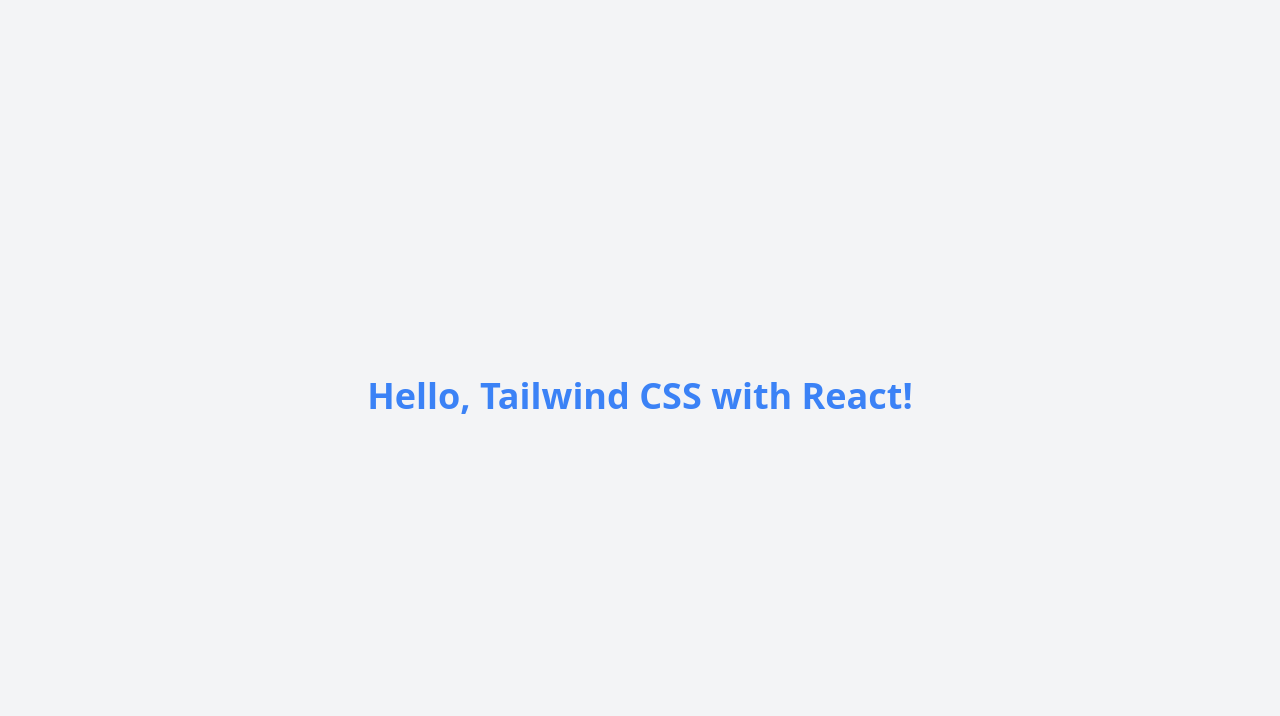
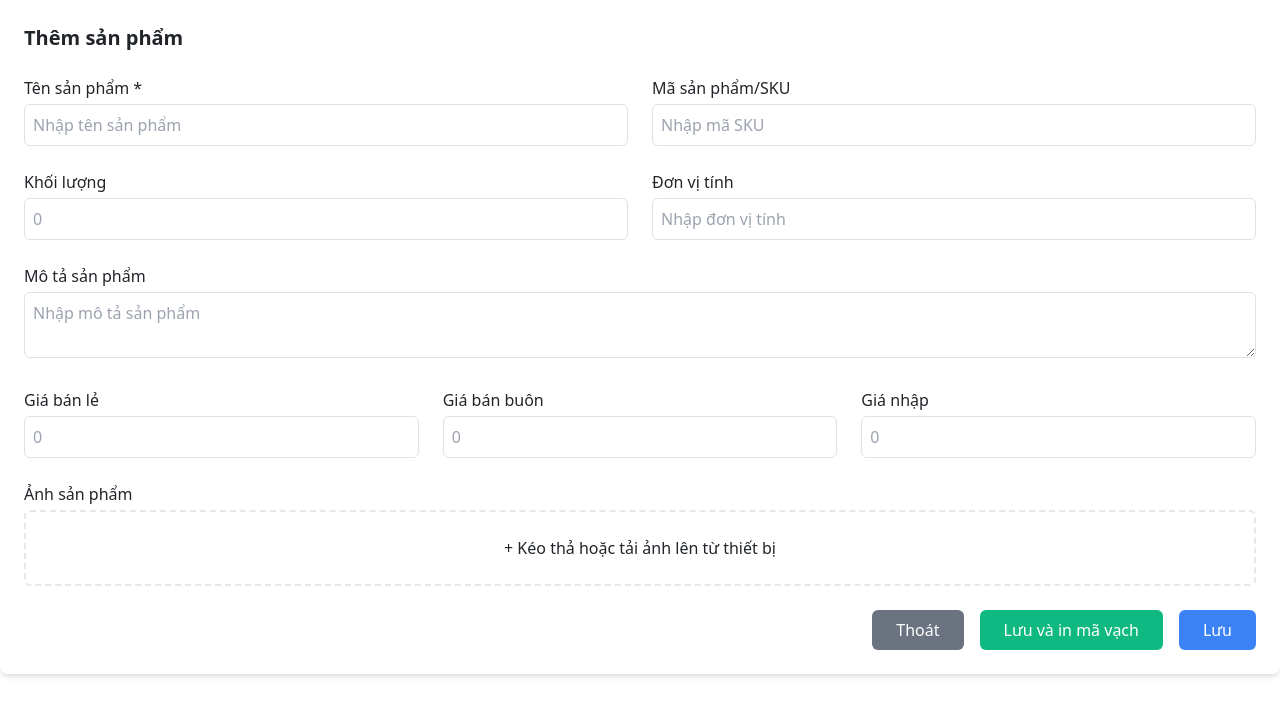
Before and after one commit to thanh290801/Retail-Chain-Management-Web-Application-, a React (Create React App) app in the folder retail-chain-management-frontend/rcm-frontend/: page /addproduct in a window 1280 px wide. Shown: the top 716 px of the page. Built offline with nearby package versions, Linux system fonts and the light colour scheme.

Commit message:
component for products

```diff
--- a/retail-chain-management-frontend/rcm-frontend/src/App.js
+++ b/retail-chain-management-frontend/rcm-frontend/src/App.js
@@ -1,13 +1,19 @@
 import logo from './logo.svg';
 import './App.css';
+import { BrowserRouter, Route, Routes } from 'react-router-dom'
+import AddProductComponent from './components/addProduct';
+import ProductManagementComponent from './components/listProduct';
 
 function App() {
   return (
-    <div className="flex items-center justify-center min-h-screen bg-gray-100">
-      <h1 className="text-4xl font-bold text-blue-500">
-        Hello, Tailwind CSS with React!
-      </h1>
-    </div>
+    <>
+      <BrowserRouter>
+        <Routes>
+          <Route path='/addproduct' element= {<AddProductComponent/>} />
+          <Route path='/productmanage' element= {<ProductManagementComponent/>} />
+        </Routes>
+      </BrowserRouter>
+    </>
   );
 }
 
--- /dev/null
+++ b/retail-chain-management-frontend/rcm-frontend/src/components/addProduct.js
@@ -0,0 +1,58 @@
+import React from 'react';
+
+const AddProductComponent = () => {
+    return (
+        <div className="p-4 bg-white rounded-lg shadow-md">
+            <h2 className="text-xl font-semibold mb-4">Thêm sản phẩm</h2>
+            <div className="grid grid-cols-2 gap-4 mb-4">
+                <div>
+                    <label className="block mb-1 font-medium">Tên sản phẩm *</label>
+                    <input type="text" className="w-full p-2 border rounded" placeholder="Nhập tên sản phẩm" />
+                </div>
+                <div>
+                    <label className="block mb-1 font-medium">Mã sản phẩm/SKU</label>
+                    <input type="text" className="w-full p-2 border rounded" placeholder="Nhập mã SKU" />
+                </div>
+                <div>
+                    <label className="block mb-1 font-medium">Khối lượng</label>
+                    <input type="number" className="w-full p-2 border rounded" placeholder="0" />
+                </div>
+                <div>
+                    <label className="block mb-1 font-medium">Đơn vị tính</label>
+                    <input type="text" className="w-full p-2 border rounded" placeholder="Nhập đơn vị tính" />
+                </div>
+            </div>
+            <div className="mb-4">
+                <label className="block mb-1 font-medium">Mô tả sản phẩm</label>
+                <textarea className="w-full p-2 border rounded" placeholder="Nhập mô tả sản phẩm"></textarea>
+            </div>
+            <div className="grid grid-cols-3 gap-4 mb-4">
+                <div>
+                    <label className="block mb-1 font-medium">Giá bán lẻ</label>
+                    <input type="number" className="w-full p-2 border rounded" placeholder="0" />
+                </div>
+                <div>
+                    <label className="block mb-1 font-medium">Giá bán buôn</label>
+                    <input type="number" className="w-full p-2 border rounded" placeholder="0" />
+                </div>
+                <div>
+                    <label className="block mb-1 font-medium">Giá nhập</label>
+                    <input type="number" className="w-full p-2 border rounded" placeholder="0" />
+                </div>
+            </div>
+            <div className="mb-4">
+                <label className="block mb-1 font-medium">Ảnh sản phẩm</label>
+                <div className="border-dashed border-2 p-4 rounded-md text-center">
+                    + Kéo thả hoặc tải ảnh lên từ thiết bị
+                </div>
+            </div>
+            <div className="flex justify-end space-x-4">
+                <button className="px-4 py-2 bg-gray-500 text-white rounded">Thoát</button>
+                <button className="px-4 py-2 bg-green-500 text-white rounded">Lưu và in mã vạch</button>
+                <button className="px-4 py-2 bg-blue-500 text-white rounded">Lưu</button>
+            </div>
+        </div>
+    );
+};
+
+export default AddProductComponent;
--- /dev/null
+++ b/retail-chain-management-frontend/rcm-frontend/src/components/listProduct.js
@@ -0,0 +1,70 @@
+import React from 'react';
+
+const ProductManagementComponent = () => {
+    return (
+        <div className="flex h-screen bg-gray-100">
+            {/* Sidebar */}
+            <div className="w-64 bg-white p-6 shadow-md">
+                <h2 className="text-xl font-semibold mb-6">Hàng Hóa</h2>
+                <ul className="space-y-4">
+                    <li><a href="#" className="text-gray-700 hover:bg-gray-200 block p-2 rounded">Quản lý sản phẩm</a></li>
+                    <li><a href="#" className="text-gray-700 hover:bg-gray-200 block p-2 rounded">Quản lý kho</a></li>
+                    <li><a href="#" className="text-gray-700 hover:bg-gray-200 block p-2 rounded">Đặt hàng nhập</a></li>
+                    <li><a href="#" className="text-gray-700 hover:bg-gray-200 block p-2 rounded">Nhập hàng</a></li>
+                    <li><a href="#" className="text-gray-700 hover:bg-gray-200 block p-2 rounded">Kiểm hàng</a></li>
+                    <li><a href="#" className="text-gray-700 hover:bg-gray-200 block p-2 rounded">Nhà cung cấp</a></li>
+                    <li><a href="#" className="text-gray-700 hover:bg-gray-200 block p-2 rounded">Điều chuyển</a></li>
+                </ul>
+            </div>
+            {/* Main Content */}
+            <div className="flex-1 p-6">
+                <div className="flex justify-between mb-4">
+                    <div className="flex space-x-2">
+                        <input type="text" placeholder="Theo mã, tên hàng" className="p-2 border rounded" />
+                        <button className="bg-blue-500 text-white px-4 py-2 rounded">Tìm kiếm</button>
+                    </div>
+                    <div className="space-x-2">
+                        <button className="bg-green-500 text-white px-4 py-2 rounded">Thêm sản phẩm</button>
+                        <button className="bg-blue-500 text-white px-4 py-2 rounded">Nhập File</button>
+                        <button className="bg-blue-500 text-white px-4 py-2 rounded">Xuất File</button>
+                    </div>
+                </div>
+                <table className="w-full bg-white shadow-md rounded">
+                    <thead className="bg-gray-100">
+                        <tr>
+                            <th className="p-2">Mã sản phẩm</th>
+                            <th className="p-2">Ảnh sản phẩm</th>
+                            <th className="p-2">Tên sản phẩm</th>
+                            <th className="p-2">Loại sản phẩm</th>
+                            <th className="p-2">Đơn vị</th>
+                            <th className="p-2">Tồn kho</th>
+                            <th className="p-2">Giá nhập</th>
+                            <th className="p-2">Giá bán</th>
+                            <th className="p-2">Trạng thái</th>
+                            <th className="p-2">Thao tác</th>
+                        </tr>
+                    </thead>
+                    <tbody>
+                        <tr>
+                            <td className="p-2">SP000025</td>
+                            <td className="p-2"><img src="https://www.havietfoods.vn/upload/Pho%20Bo%20(goi).jpg" alt="Ảnh sản phẩm" width="50" /></td>
+                            <td className="p-2">Hộp phở bò phở cổ</td>
+                            <td className="p-2">Thực phẩm ăn liền</td>
+                            <td className="p-2">Thùng</td>
+                            <td className="p-2">120</td>
+                            <td className="p-2">100,000</td>
+                            <td className="p-2">120,000</td>
+                            <td className="p-2">Enable</td>
+                            <td className="p-2 space-x-2">
+                                <button className="bg-green-500 text-white px-2 py-1 rounded">Sửa</button>
+                                <button className="bg-red-500 text-white px-2 py-1 rounded">Disable</button>
+                            </td>
+                        </tr>
+                    </tbody>
+                </table>
+            </div>
+        </div>
+    );
+};
+
+export default ProductManagementComponent;
```
